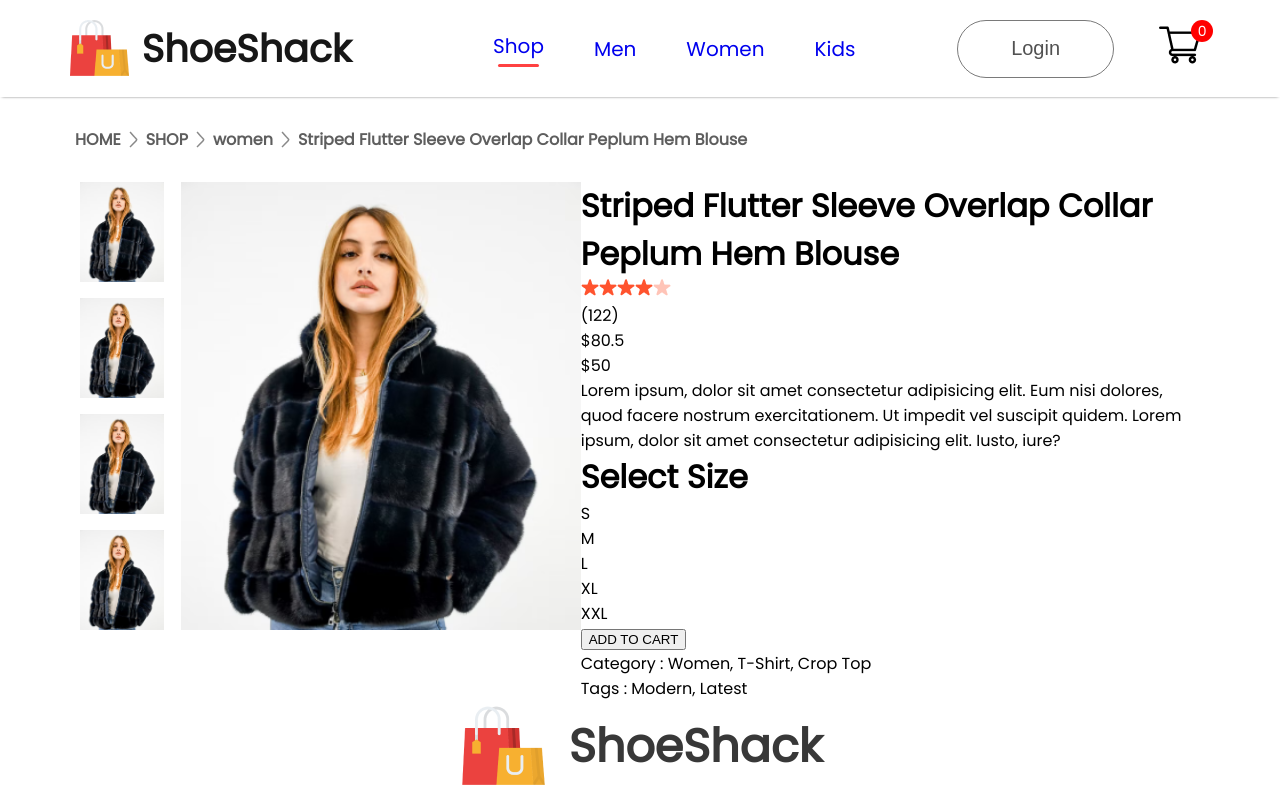
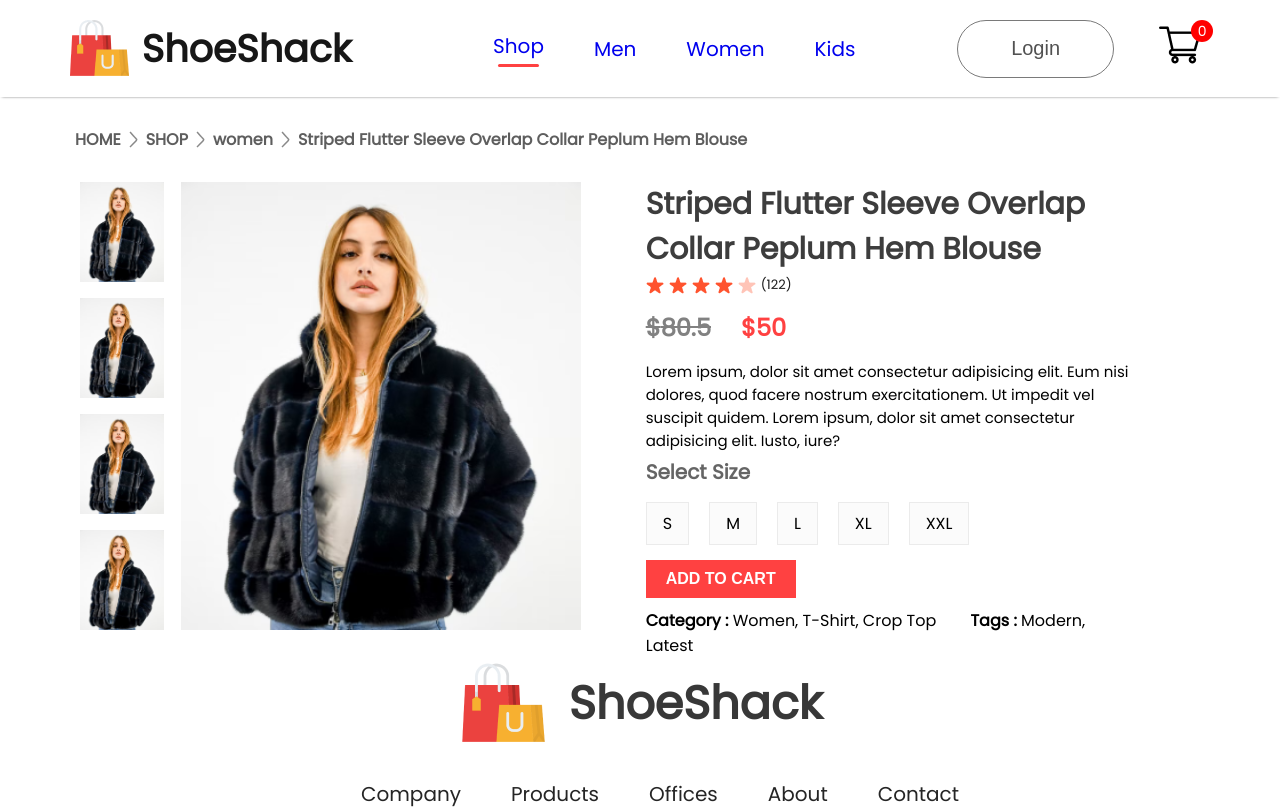
Before and after one commit to tidkeshreyash/ShoeShack, a React (Vite) app in the folder frontend/: page /product/1 in a window 1280 px wide. Shown: the top 809 px of the page. Built offline with nearby package versions, Linux system fonts and the light colour scheme.

Commit message:
completed the product display page

```diff
--- a/frontend/src/Components/ProductDisplay/ProductDisplay.css
+++ b/frontend/src/Components/ProductDisplay/ProductDisplay.css
@@ -22,3 +22,89 @@
     width: 400px;
     height: 448px;
 }
+
+.productdisplay-right{
+    margin: 0px 65px;
+    display: flex;
+    flex-direction: column;
+}
+
+.productdisplay-right h1{
+    color: #3d3d3d;
+    font-size: 30px;
+    font-weight: 700;
+}
+
+.productdisplay-right-star{
+    display: flex;
+    align-items: center;
+    margin-top: 3px;
+    gap: 5px;
+    font-size: 13px;
+    color: #1c1c1c;
+}
+
+.productdispay-right-prices{
+    display: flex;
+    margin: 15px 0px;
+    gap: 30px;
+    font-size: 24px;
+    font-weight: 700;
+}
+
+.productdisplay-right-price-old{
+    color: #818181;
+    text-decoration: line-through;
+}
+.productdisplay-right-price-new{
+    color: #ff4141;
+}
+
+.productdisplay-right-description{
+    font-size: 15px;
+}
+
+.productdisplay-right-size h1{
+    margin-top: 5px;
+    color: #656565;
+    font-size: 20px;
+    font-weight: 600;
+}
+
+.productdisplay-right-sizes{
+    display: flex;
+    margin: 15px 0px;
+    gap: 20px;
+}
+
+.productdisplay-right-sizes div{
+    padding: 8px 16px;
+    background: #fbfbfb;
+    border: 1px solid #ebebeb;
+    cursor: pointer;
+}
+
+.productdisplay-right button{
+    padding: 10px 20px;
+    width: 150px;
+    font-size: 16px;
+    font-weight: 600;
+    color: white;
+    background: #ff4141;
+    margin-bottom: 0px;
+    border: none;
+    outline: none;
+    cursor: pointer;
+}
+
+.productdisplay-right-category{
+    margin-top: 10px;
+}
+
+.productdisplay-right-category span{
+    font-weight: 600;
+}
+
+.productdisplay-right-category span:nth-child(2){
+    margin-left: 30px;
+}
--- a/frontend/src/Components/ProductDisplay/ProductDisplay.jsx
+++ b/frontend/src/Components/ProductDisplay/ProductDisplay.jsx
@@ -49,8 +49,7 @@ const ProductDisplay = (props) =>{
                     </div>
                 </div>
                 <button>ADD TO CART</button>
-                <p className="productdisplay-right-category"><span>Category : </span>Women, T-Shirt, Crop Top</p>
-                <p className="productdisplay-right-category"><span>Tags : </span>Modern, Latest</p>
+                <p className="productdisplay-right-category"><span>Category : </span>Women, T-Shirt, Crop Top <span>Tags : </span>Modern, Latest</p>
             </div>
         </div>
     )
```
